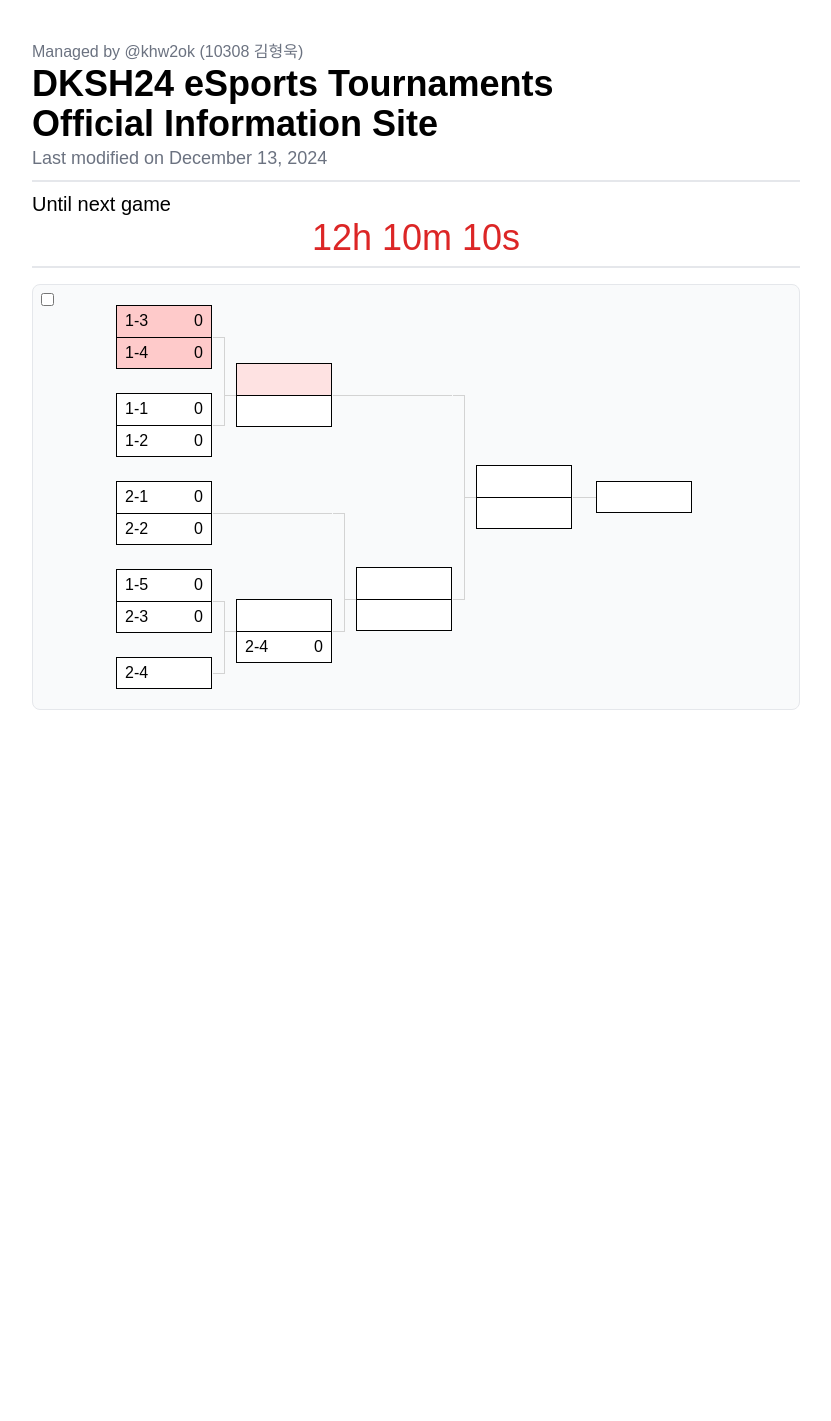
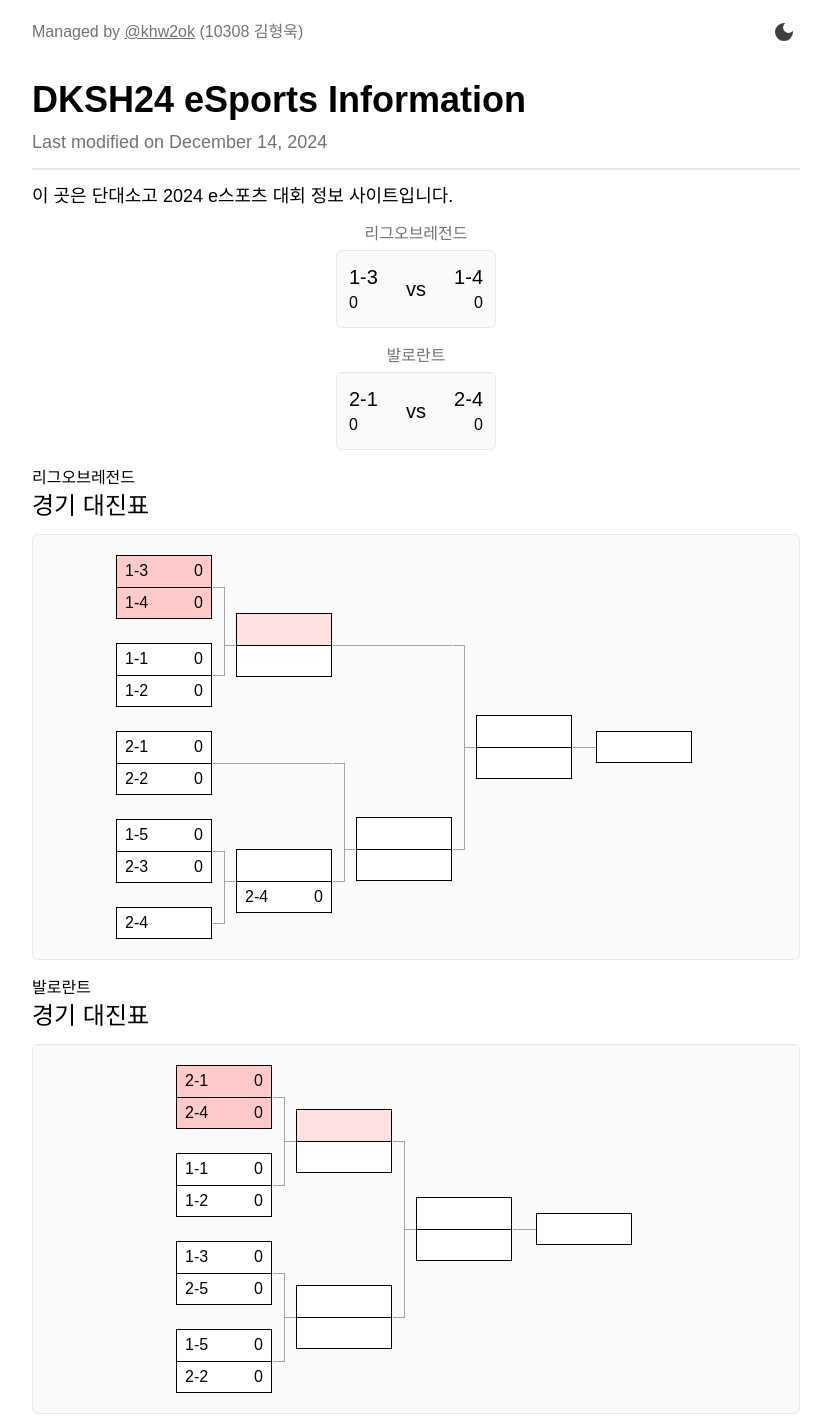
Before and after one commit to khw2ok/dksh24-esports, a SvelteKit app: page / in a window 1280 px wide. Shown: the top 1421 px of the page, without its empty margins (224-1055 px from the left). Before the commit the page ends 800 px from the top, so only its background shows below. Built offline with nearby package versions, Linux system fonts and the light colour scheme.

Commit message:
Update progress

```diff
--- a/src/app.css
+++ b/src/app.css
@@ -6,32 +6,110 @@
 @tailwind components;
 @tailwind utilities;
 
-@layer components {
-  .ma {
-    @apply flex flex-col;
-  }
-  .ma .ma-top {
-    @apply border;
-  }
-  .ma .ma-bot {
-    @apply border;
-  }
-  .ma .te {
-    @apply flex items-center w-full h-full border;
-  }
-  .ma .te span {
-    @apply pl-2;
-  }
-  .ma .te span:last-child {
-    @apply pr-2;
-  }
-  .ma .te .sc {
-    @apply m-auto;
-  }
-}
-
 @import url(http://fonts.googleapis.com/earlyaccess/notosanskr.css);
 
 * {
   font-family: "Noto Sans KR", sans-serif;
 }
+*:not(span,a,h1,h2,select,option,table,tr,th,td,thead,tbody) {
+  transition: all 100ms ease;
+}
+
+::selection {
+  @apply bg-red-600 bg-opacity-30 dark:bg-red-500;
+}
+
+tbody>tr>td {
+  @apply text-center;
+}
+tbody>tr:nth-child(odd)>th:first-child,
+tbody>tr:nth-child(odd)>td:nth-child(2),
+tbody>tr:nth-child(even)>td:first-child {
+  @apply p-1 border-r dark:border-r-neutral-700;
+}
+
+.column {
+  @apply flex flex-col justify-around min-h-full;
+}
+.match {
+  @apply relative flex flex-col h-16 my-3 mr-6 min-w-24 max-w-24;
+}
+.team-sel1 {
+  @apply !bg-red-200 dark:!bg-red-300;
+}
+.team-sel2 {
+  @apply !bg-red-100 dark:!bg-red-200;
+}
+.match .team {
+  @apply flex items-center w-full h-full bg-white border border-black dark:bg-neutral-200;
+}
+.match .team span {
+  @apply pl-2 dark:text-black;
+}
+.match .team span:last-child {
+  @apply pr-2;
+}
+.match .team .score {
+  @apply ml-auto;
+}
+.match .team:first-child {
+  margin-bottom: -1px;
+}
+.match-lines {
+  @apply absolute bottom-0 mt-0 top-1/2;
+  right: -1px;
+}
+.line1 {
+  @apply bg-neutral-400;
+  position: absolute;
+  height: 1px;
+  width: 12px;
+}
+.line2-down {
+  @apply bg-neutral-400;
+  position: absolute;
+  height: 44px;
+  width: 1px;
+  left: 11px;
+}
+.line2-up {
+  @apply bg-neutral-400;
+  position: absolute;
+  height: 44px;
+  width: 1px;
+  left: 11px;
+  transform: translate(0, -100%);
+}
+.line3 {
+  @apply bg-neutral-400;
+  height: 1px;
+}
+.match-lines.alt {
+  left: -12px;
+}
+
+.column:first-child .match-lines.alt {
+  display: none;
+}
+.column:last-child .match-lines {
+  display: none;
+}
+.column:last-child .match-lines.alt {
+  display: block;
+}
+.column:nth-child(2) .match-lines .line2-up,
+.column:nth-child(2) .match-lines .line2-down {
+  height: 88px;
+}
+.column:nth-child(3) .match-lines .line2-up,
+.column:nth-child(3) .match-lines .line2-down {
+  height: 175px;
+}
+.column:nth-child(4) .match-lines .line2-up,
+.column:nth-child(4) .match-lines .line2-down {
+  height: 262px;
+}
+.column:nth-child(5) .match-lines .line2-up,
+.column:nth-child(5) .match-lines .line2-down {
+  height: 349px;
+}
--- a/src/app.html
+++ b/src/app.html
@@ -6,7 +6,7 @@
 		<meta name="viewport" content="width=device-width, initial-scale=1" />
 		%sveltekit.head%
 	</head>
-	<body data-sveltekit-preload-data="hover">
+	<body data-sveltekit-preload-data="hover" class="dark:bg-neutral-950">
 		<div style="display: contents">%sveltekit.body%</div>
 	</body>
 </html>
--- a/src/routes/+page.svelte
+++ b/src/routes/+page.svelte
@@ -13,29 +13,86 @@
   </div>
 </div>
 
-<div class="absolute w-full h-full -z-10 bg-neutral-50"></div> -->
+<div class="absolute w-full h-full -z-10 bg-neutral-50"></div>
 
-<div class="mb-4 sm:mb-6"></div>
+<div class="mb-4 sm:mb-6"></div> -->
 
-<div class="p-4 mx-auto text-sm font-light bg-white sm:text-base" style="max-width: 800px;">
-  <span class="text-gray-500">Managed by <a class="hover:text-red-500 hover:underline" href="https://github.com/khw2ok">@khw2ok</a> (10308 김형욱)</span>
-  <h1 class="text-3xl font-bold sm:text-4xl ">DKSH24 eSports Tournaments<br>Official Information Site</h1>
-  <span class="text-gray-500 sm:text-lg">Last modified on December 13, 2024</span>
-  <hr class="my-2 border-b">
-  <span class="text-xl">Until next game</span>
-  <h2 class="text-4xl font-medium text-center text-red-600">12h 10m 10s</h2>
-  <hr class="my-2 border-b">
+<script>
+  function toggleTheme() {
+    document.body.classList.toggle("dark")
+  }
+</script>
+
+<header class="p-4 mx-auto" style="max-width: 800px;">
+  <div class="flex justify-between">
+    <div class="flex items-center gap-x-1">
+      <!-- <img src="favicon.png" alt="" style="height: 25px;"> -->
+      <span class="font-light text-neutral-500 dark:text-neutral-300">Managed by <a class="underline hover:text-red-500 dark:hover:text-red-300" href="https://github.com/khw2ok">@khw2ok</a> (10308 김형욱)</span>
+    </div>
+    <button class="p-1 opacity-75" on:click={toggleTheme}>
+      <svg class="block dark:hidden" xmlns="http://www.w3.org/2000/svg" height="24px" viewBox="0 -960 960 960" width="24px" fill="undefined"><path d="M480-120q-150 0-255-105T120-480q0-150 105-255t255-105q14 0 27.5 1t26.5 3q-41 29-65.5 75.5T444-660q0 90 63 153t153 63q55 0 101-24.5t75-65.5q2 13 3 26.5t1 27.5q0 150-105 255T480-120Z"/></svg>
+      <svg class="hidden dark:block" xmlns="http://www.w3.org/2000/svg" height="24px" viewBox="0 -960 960 960" width="24px" fill="#FFFFFF"><path d="M480-280q-83 0-141.5-58.5T280-480q0-83 58.5-141.5T480-680q83 0 141.5 58.5T680-480q0 83-58.5 141.5T480-280ZM200-440H40v-80h160v80Zm720 0H760v-80h160v80ZM440-760v-160h80v160h-80Zm0 720v-160h80v160h-80ZM256-650l-101-97 57-59 96 100-52 56Zm492 496-97-101 53-55 101 97-57 59Zm-98-550 97-101 59 57-100 96-56-52ZM154-212l101-97 55 53-97 101-59-57Z"/></svg>
+    </button>
+  </div>
+</header>
+
+<div class="px-4 pb-4 mx-auto text-sm font-light bg-white sm:p-4 dark:text-white dark:bg-neutral-950 sm:text-base" style="max-width: 800px;">
+  <div class="grid gap-y-2">
+    <h1 class="text-4xl font-bold">DKSH24 eSports Information</h1>
+    <span class="text-lg text-neutral-500 dark:text-neutral-300">Last modified on December 14, 2024</span>
+  </div>
+  <hr class="my-3 border-b dark:border-b-neutral-950">
+  <div class="grid gap-y-2">
+    <span class="text-lg">이 곳은 단대소고 2024 e스포츠 대회 정보 사이트입니다.</span>
+  </div>
+  <div class="mb-3"></div>
+  <div class="grid justify-center gap-y-1">
+    <span class="text-center text-neutral-500 dark:text-neutral-300">리그오브레전드</span>
+    <div class="flex w-40 p-3 border rounded-md justify-self-center dark:border-neutral-700 bg-neutral-50 dark:bg-neutral-800">
+      <div class="grid items-center basis-1/4">
+        <span class="text-xl font-medium">1-3</span>
+        <span>0</span>
+      </div>
+      <div class="grid items-center text-center basis-1/2">
+        <span class="text-xl">vs</span>
+      </div>
+      <div class="grid items-center basis-1/4 text-end">
+        <span class="text-xl font-medium">1-4</span>
+        <span>0</span>
+      </div>
+    </div>
+    <div class="mb-2"></div>
+    <span class="text-center text-neutral-500 dark:text-neutral-300">발로란트</span>
+    <div class="flex w-40 p-3 border rounded-md justify-self-center dark:border-neutral-700 bg-neutral-50 dark:bg-neutral-800">
+      <div class="grid items-center basis-1/4">
+        <span class="text-xl font-medium">2-1</span>
+        <span>0</span>
+      </div>
+      <div class="grid items-center text-center basis-1/2">
+        <span class="text-xl">vs</span>
+      </div>
+      <div class="grid items-center basis-1/4 text-end">
+        <span class="text-xl font-medium">2-4</span>
+        <span>0</span>
+      </div>
+    </div>
+  </div>
   <div class="mb-4"></div>
-  <div id="bracket-lol" class="relative flex justify-center border rounded-lg bg-gray-50">
+  <div>
+    <span class="dark:text-neutral-300">리그오브레전드</span>
+    <h2 class="text-2xl font-medium">경기 대진표</h2>
+  </div>
+  <div class="mb-3"></div>
+  <div id="bracket1" class="relative flex justify-center text-black border rounded-md dark:border-neutral-700 bg-neutral-50 dark:bg-neutral-800">
     <div class="flex px-4 py-2 overflow-auto scroll-auto">
       <!-- one start -->
       <div class="column">
         <div class="match">
-          <div class="!bg-red-200 team">
+          <div class="team team-sel1">
             <span class="name">1-3</span>
             <span class="score">0</span>
           </div>
-          <div class="!bg-red-200 team">
+          <div class="team team-sel1">
             <span class="name">1-4</span>
             <span class="score">0</span>
           </div>
@@ -115,7 +172,7 @@
       <!-- two start -->
       <div class="column" style="padding-top: 35px; padding-bottom: 3px;">
         <div class="match">
-          <div class="!bg-red-100 team">
+          <div class="team-sel2 team">
             <span class="name"></span>
             <span class="score"></span>
           </div>
@@ -136,7 +193,7 @@
             <span class="name"></span>
             <span class="score"></span>
           </div> -->
-          <div class="absolute w-24 top-1/2" style="background: lightgray; height: 1px;"></div>
+          <div class="absolute w-24 top-1/2 line3"></div>
           <div class="match-lines">
             <div class="line1"></div>
             <div class="line2-down"></div>
@@ -166,7 +223,7 @@
       <!-- three start -->
       <div class="column">
         <div class="match">
-          <div class="absolute w-24 top-1/2" style="background: lightgray; height: 1px;"></div>
+          <div class="absolute w-24 top-1/2 line3"></div>
           <div class="match-lines">
             <div class="line1"></div>
             <div class="line2-down"></div>
@@ -230,91 +287,225 @@
         </div>
       </div>
     </div>
-    <!-- todo: input toggle make -->
-    <input type="checkbox" id="bracket-toggle" class="absolute left-0 flex m-2">
+    <!-- <input type="checkbox" id="bracket-toggle" class="absolute left-0 flex m-2 accent-red-500"> -->
+  </div>
+  <div class="mb-4"></div>
+  <div>
+    <span class="dark:text-neutral-300">발로란트</span>
+    <h2 class="text-2xl font-medium">경기 대진표</h2>
+  </div>
+  <div class="mb-3"></div>
+  <div id="bracket2" class="relative flex justify-center text-black border rounded-md dark:border-neutral-700 bg-neutral-50 dark:bg-neutral-800">
+    <div class="flex px-4 py-2 overflow-auto scroll-auto">
+      <!-- one start -->
+      <div class="column">
+        <div class="match">
+          <div class="team team-sel1">
+            <span class="name">2-1</span>
+            <span class="score">0</span>
+          </div>
+          <div class="team team-sel1">
+            <span class="name">2-4</span>
+            <span class="score">0</span>
+          </div>
+          <div class="match-lines">
+            <div class="line1"></div>
+            <div class="line2-down"></div>
+          </div>
+          <div class="match-lines alt">
+            <div class="line1"></div>
+          </div>
+        </div>
+        <div class="match">
+          <div class="team">
+            <span class="name">1-1</span>
+            <span class="score">0</span>
+          </div>
+          <div class="team">
+            <span class="name">1-2</span>
+            <span class="score">0</span>
+          </div>
+          <div class="match-lines">
+            <div class="line1"></div>
+            <div class="line2-up"></div>
+          </div>
+          <div class="match-lines alt">
+            <div class="line1"></div>
+          </div>
+        </div>
+        <div class="match">
+          <div class="team">
+            <span class="name">1-3</span>
+            <span class="score">0</span>
+          </div>
+          <div class="team">
+            <span class="name">2-5</span>
+            <span class="score">0</span>
+          </div>
+          <div class="match-lines">
+            <div class="line1"></div>
+            <div class="line2-down"></div>
+          </div>
+          <div class="match-lines alt">
+            <div class="line1"></div>
+          </div>
+        </div>
+        <div class="match">
+          <div class="team">
+            <span class="name">1-5</span>
+            <span class="score">0</span>
+          </div>
+          <div class="team">
+            <span class="name">2-2</span>
+            <span class="score">0</span>
+          </div>
+          <div class="match-lines">
+            <div class="line1"></div>
+            <div class="line2-up"></div>
+          </div>
+          <div class="match-lines alt">
+            <div class="line1"></div>
+          </div>
+        </div>
+      </div>
+      <!-- two start -->
+      <div class="column">
+        <div class="match">
+          <div class="team-sel2 team">
+            <span class="name"></span>
+            <span class="score"></span>
+          </div>
+          <div class="team">
+            <span class="name"></span>
+            <span class="score"></span>
+          </div>
+          <div class="match-lines">
+            <div class="line1"></div>
+            <div class="line2-down"></div>
+          </div>
+          <div class="match-lines alt">
+            <div class="line1"></div>
+          </div>
+        </div>
+        <div class="match">
+          <div class="team">
+            <span class="name"></span>
+            <span class="score"></span>
+          </div>
+          <div class="team">
+            <span class="name"></span>
+            <span class="score"></span>
+          </div>
+          <div class="match-lines">
+            <div class="line1"></div>
+            <div class="line2-up"></div>
+          </div>
+          <div class="match-lines alt">
+            <div class="line1"></div>
+          </div>
+        </div>
+      </div>
+      <!-- three start -->
+      <div class="column">
+        <div class="match">
+          <div class="team">
+            <span class="name"></span>
+            <span class="score"></span>
+          </div>
+          <div class="team">
+            <span class="name"></span>
+            <span class="score"></span>
+          </div>
+          <div class="match-lines">
+            <div class="line1"></div>
+            <!-- <div class="line2-up"></div> -->
+          </div>
+          <div class="match-lines alt">
+            <div class="line1"></div>
+          </div>
+        </div>
+      </div>
+      <!-- four start -->
+      <div class="column">
+        <div class="match !h-8">
+          <div class="team">
+            <span class="name"></span>
+            <span class="score"></span>
+          </div>
+          <div class="match-lines">
+            <div class="line1"></div>
+            <div class="line2-down"></div>
+          </div>
+          <div class="match-lines alt">
+            <div class="line1"></div>
+          </div>
+        </div>
+      </div>
+    </div>
+    <!-- <input type="checkbox" id="bracket-toggle" class="absolute left-0 flex m-2 accent-red-500"> -->
+  </div>
+  <div class="mb-4"></div>
+  <div>
+    <span class="dark:text-neutral-300">전체</span>
+    <h2 class="text-2xl font-medium">경기 시간표</h2>
+  </div>
+  <div class="mb-4"></div>
+  <div class="overflow-scroll border rounded-md scroll-auto dark:border-neutral-700 bg-neutral-50 dark:bg-neutral-800">
+    <table class="w-full">
+      <thead class="border-b bg-neutral-50 dark:bg-neutral-800 dark:border-b-neutral-700">
+        <tr>
+          <th class="p-2" colspan="2">날짜</th>
+          <th>리그오브레전드</th>
+          <th>발로란트</th>
+        </tr>
+      </thead>
+      <tbody class="bg-white dark:bg-neutral-900">
+        <tr>
+          <th rowspan="2">12/16 (월)</th>
+          <td>오전</td>
+          <td colspan="2">대회 점검</td>
+        </tr>
+        <tr>
+          <td>오후</td>
+          <td>1-3 vs 1-4<br>1-1 vs 1-2</td>
+          <td>2-1 vs 2-4<br>1-1 vs 1-2</td>
+        </tr>
+        <tr>
+          <th rowspan="2">12/17 (화)</th>
+          <td>오전</td>
+          <td>2-1 vs 2-2</td>
+          <td>1-3 vs 2-5</td>
+        </tr>
+        <tr>
+          <td>오후</td>
+          <td>1-5 vs 2-3</td>
+          <td>1-5 vs 2-2</td>
+        </tr>
+        <tr>
+          <th rowspan="2">12/18 (수)</th>
+          <td>오전</td>
+          <td></td>
+          <td></td>
+        </tr>
+        <tr>
+          <td>오후</td>
+          <td></td>
+          <td></td>
+        </tr>
+        <tr>
+          <th rowspan="2">12/19 (목)</th>
+          <td>오전</td>
+          <td></td>
+          <td></td>
+        </tr>
+        <tr>
+          <td>오후</td>
+          <td></td>
+          <td></td>
+        </tr>
+      </tbody>
+    </table>
   </div>
 </div>
 
 <!-- <footer class="absolute p-4 mx-auto bg-white border-t" style="max-width: 1000px;"></footer> -->
-
-
-<style type="tailwind/components">
-::selection {
-  @apply bg-red-600 bg-opacity-20;
-}
-
-.column {
-  @apply flex flex-col min-h-full justify-around;
-}
-.match {
-  @apply relative flex flex-col min-w-24 max-w-24 h-16 my-3 mr-6;
-}
-.match .team {
-  @apply flex items-center w-full h-full border border-black bg-white;
-}
-.match .team span {
-  @apply pl-2;
-}
-.match .team span:last-child {
-  @apply pr-2;
-}
-.match .team .score {
-  @apply ml-auto;
-}
-.match .team:first-child {
-  margin-bottom: -1px;
-}
-.match-lines {
-  position: absolute;
-  top: 50%;
-  bottom: 0;
-  margin-top: 0px;
-  right: -1px;
-}
-.line1 {
-  background: lightgray;
-  position: absolute;
-  height: 1px;
-  width: 12px;
-}
-.line2-down {
-  background: lightgray;
-  position: absolute;
-  height: 44px;
-  width: 1px;
-  left: 11px;
-}
-.line2-up {
-  background: lightgray;
-  position: absolute;
-  height: 44px;
-  width: 1px;
-  left: 11px;
-  transform: translate(0, -100%);
-}
-.match-lines.alt {
-  left: -12px;
-}
-
-.column:first-child .match-lines.alt {
-  display: none;
-}
-.column:last-child .match-lines {
-  display: none;
-}
-.column:last-child .match-lines.alt {
-  display: block;
-}
-.column:nth-child(2) .match-lines .line2-down {
-  height: 88px;
-}
-.column:nth-child(3) .match-lines .line2-down {
-  height: 175px;
-}
-.column:nth-child(4) .match-lines .line2-down {
-  height: 262px;
-}
-.column:nth-child(5) .match-lines .line2-down {
-  height: 349px;
-}
-</style>
--- a/tailwind.config.ts
+++ b/tailwind.config.ts
@@ -7,5 +7,7 @@ export default {
     extend: {}
   },
 
-  plugins: []
+  plugins: [],
+
+  darkMode: "selector"
 } satisfies Config;
```
